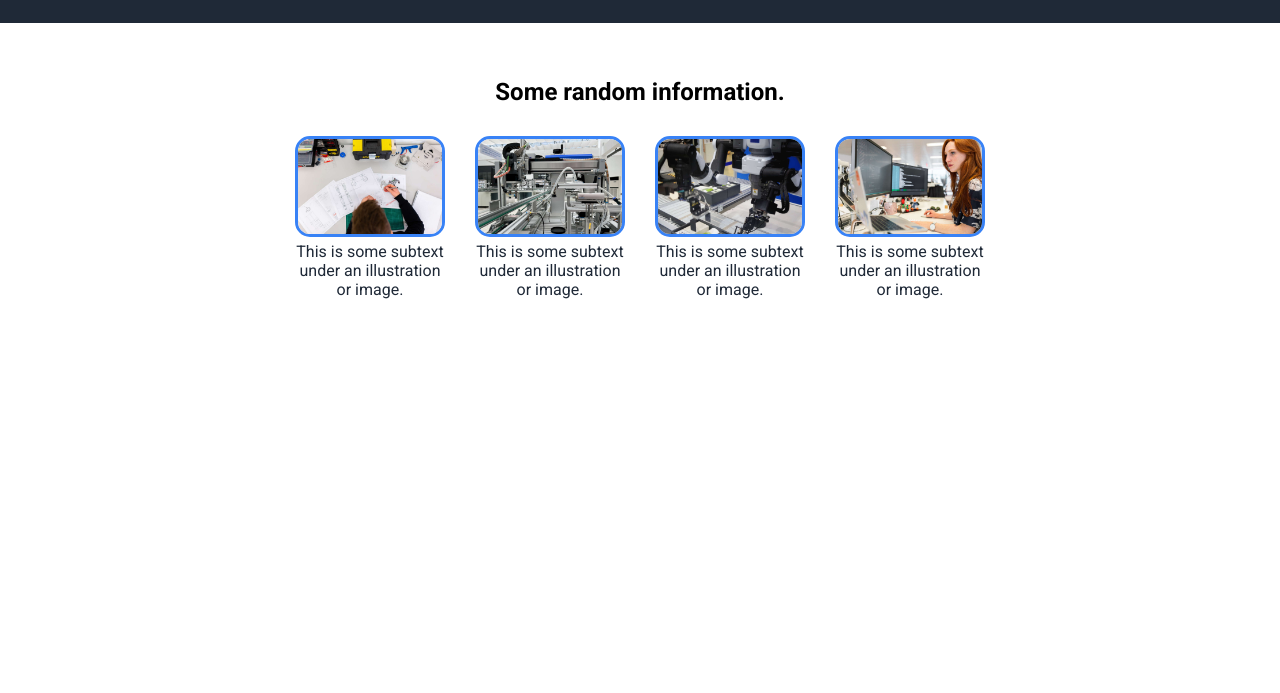
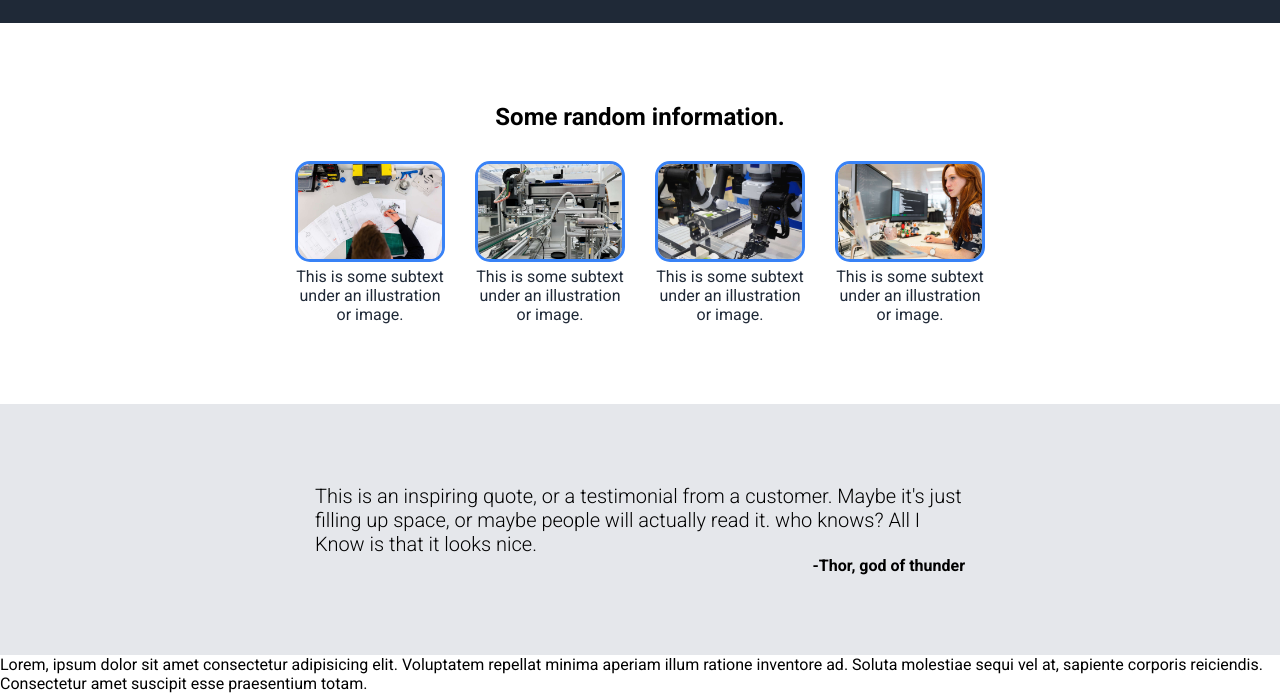
Before and after one commit to XavierGlezH/landing-page, a plain HTML site: page index.html in a window 1280 px wide. Shown: the part 577-1270 px from the top of the page. Before the commit the page ends 901 px from the top, so only its background shows below. Drawn offline with Linux system fonts and the light colour scheme.

Commit message:
Add quote section

```diff
--- a/css/styles.css
+++ b/css/styles.css
@@ -98,11 +98,13 @@
     display: flex;
     flex-direction: column;
     align-items: center;
+    padding: 80px 0px;
 }
 
 .section2 h2{
     font-weight: bold;
-    margin: 30px 0px;
+    /* margin-top: 30px; */
+    margin-bottom: 30px;
     text-align: center;
 }
 
@@ -138,9 +140,30 @@
     color: #1f2937;
 }
 
+.section3{
+    background-color: #e5e7eb;
+    display: flex;
+    justify-content: center;
+}
 
+.section3 .quote{
+    width: 700px;
+    padding: 80px 0px;
+}
 
+.section3 p{
+    /* font-size: 31px; */
+    font-size: 20px;
+    font-weight: 100;
+    padding: 0px 25px;
+}
 
+.section3 .aut{
+    /* font-size: 20px; */
+    font-size: 16px;
+    font-weight: bolder;
+    text-align: end;
+}
 
 
 
@@ -172,22 +195,28 @@
 /* Padding responsiveness for different screen sizes*/
 @media only screen and (min-width: 890px) {
     .section1,
-    .section2{
-        padding: 25px 80px;
+    .section2,
+    .section3{
+        padding-left: 80px;
+        padding-right: 80px;
     }
 }
 
 @media only screen and (min-width: 1200px) {
     .section1,
-    .section2{
-        padding: 25px 200px;
+    .section2,
+    .section3{
+        padding-left: 200px;
+        padding-right: 200px;
     }
 }
 
 @media only screen and (min-width: 1400px) {
     .section1,
-    .section2{
-        padding: 25px 300px;
+    .section2,
+    .section3{
+        padding-left: 300px;
+        padding-right: 300px;
     }
 }
 
--- a/index.html
+++ b/index.html
@@ -46,6 +46,7 @@
                 </div>
             </div>
         </div>
+
         <div class="section2">
             <h2>Some random information.</h2>
             <div class="cards">
@@ -72,6 +73,17 @@
             </div>
         </div>
 
+        <div class="section3">
+            <div class="quote">
+                <p>This is an inspiring quote, or a testimonial from a customer. Maybe it's just filling up space, or maybe people will actually read it. who knows? All I Know is that it looks nice.</p>
+                <p class="aut">-Thor, god of thunder</p>
+            </div>
+        </div>
+
+        <div class="section4">
+            Lorem, ipsum dolor sit amet consectetur adipisicing elit. Voluptatem repellat minima aperiam illum ratione inventore ad. Soluta molestiae sequi vel at, sapiente corporis reiciendis. Consectetur amet suscipit esse praesentium totam.
+        </div>
+
 </body>
 
 </html>
```
